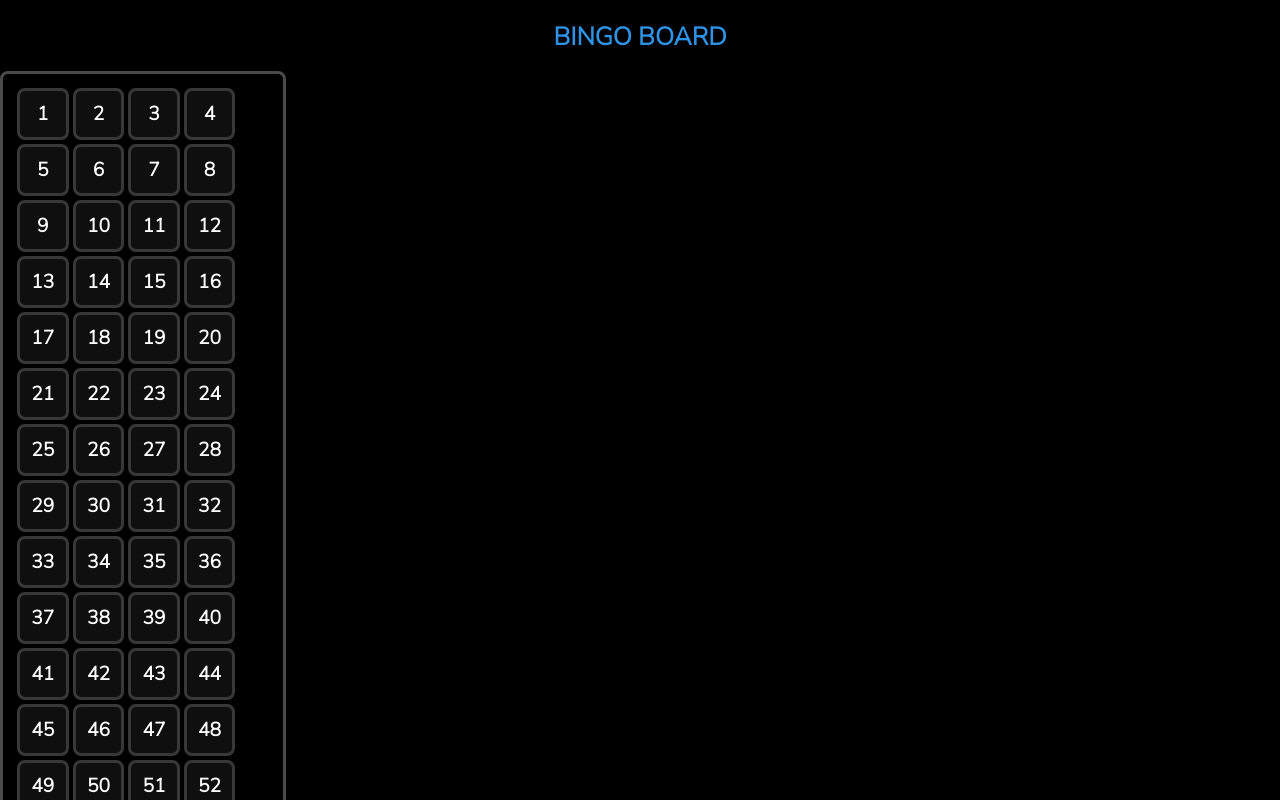
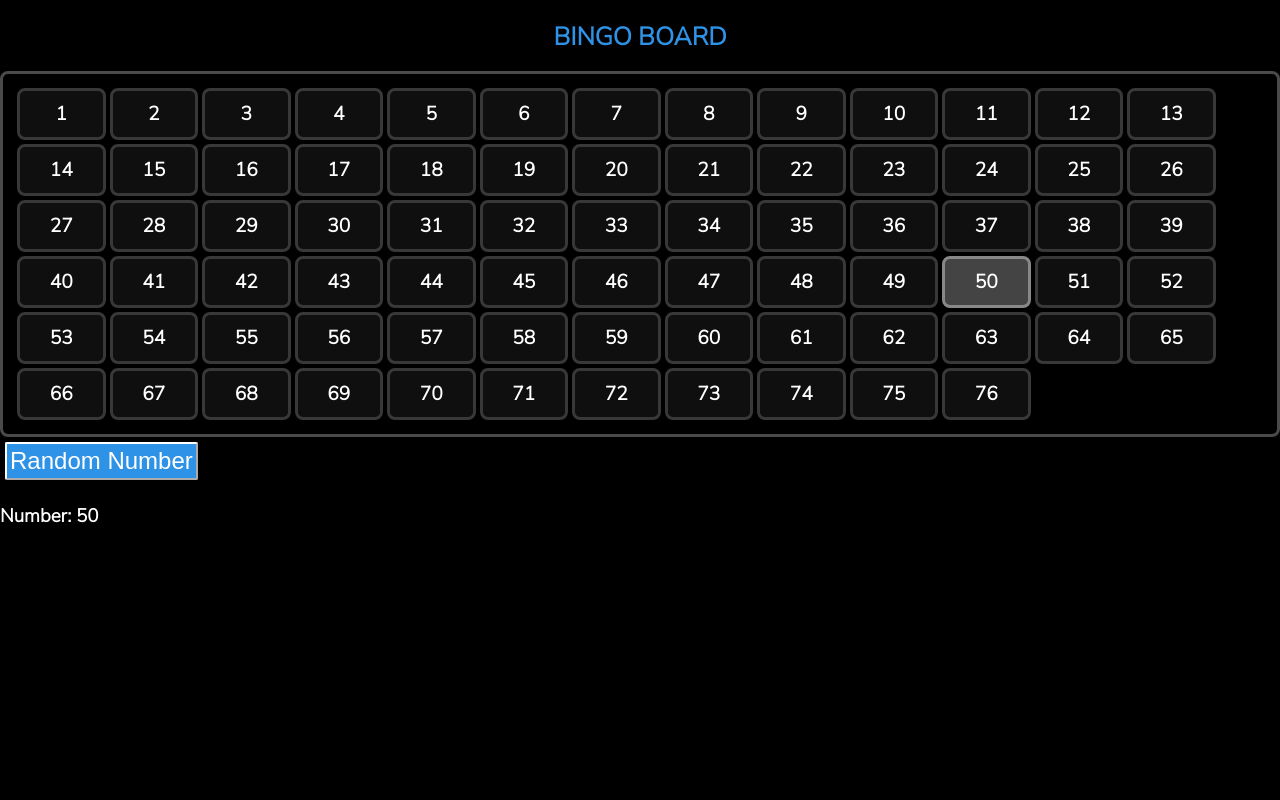
Before and after one commit to vijaykumarvemana/Strive-Homework-M1D9, a plain HTML site: page index.html in a window 1280 px wide. Shown: the top 800 px of the page. Drawn offline with Linux system fonts and the light colour scheme.

Commit message:
generating random number and highlighted cell

```diff
--- a/index.html
+++ b/index.html
@@ -29,6 +29,7 @@
 
     </div>
     <button id="random-number">Random Number</button>
+    <h3 id="generated-number"></h3>
 
 </body>
 </html>
--- a/index.js
+++ b/index.js
@@ -1,19 +1,22 @@
 
 window.onload = function(){
     displayEntireBoard()
+    randomNumberGenerator()
 }
 const displayEntireBoard= function(){
     let bingoBoardNode = document.getElementById("bingo-board-container")
     for (let cellNumber = 1; cellNumber <= 76; cellNumber++) {
-    let cellNode = document.createElement("div")
-    cellNode.innerText = cellNumber
-    cellNode.classList.add("board-cells")
-    bingoBoardNode.appendChild(cellNode)
-    cellNode.onclick = randomNumberGenerator(event)
-
-}
+        let cellNode = document.createElement("div")
+        cellNode.innerText = cellNumber
+        cellNode.classList.add("board-cells")
+        bingoBoardNode.appendChild(cellNode)
+    }
 }
 
-const randomNumberGenerator = function (event) {
-    Math.round(Math.random()* 75 + 1)
+const randomNumberGenerator = function () {
+    let random = Math.round(Math.random()* 75 + 1)
+    const genNumber = document.getElementById("generated-number");
+    genNumber.innerText = "Number: " + random
+    const cellSelected = document.querySelectorAll("#bingo-board-container .board-cells");
+        cellSelected[random - 1].classList.add("selected");
 }
--- a/styles.css
+++ b/styles.css
@@ -20,13 +20,11 @@ h1 {
         padding: 12px;
         border-radius: 8px;
         display: inline-block;
-        width:20% ;
-
 }
 .board-cells{
     background-color: #0f0f0f;
     display: inline-block;
-    width: 10%;
+    width: 5%;
     min-height: 10px;
     text-align: center;
     padding: 10px;
@@ -37,3 +35,16 @@ h1 {
     margin: 2px;
     border-color: #383838;
 }
+.selected {
+    border-color: #888;
+    background-color: #444;
+}
+#random-number{
+    background: #2e93e6;
+    color: white;
+    border-color: white;
+    border-radius: 2px;
+    padding: 3px;
+    margin: 5px;
+    font-size: 24px;
+}
```
